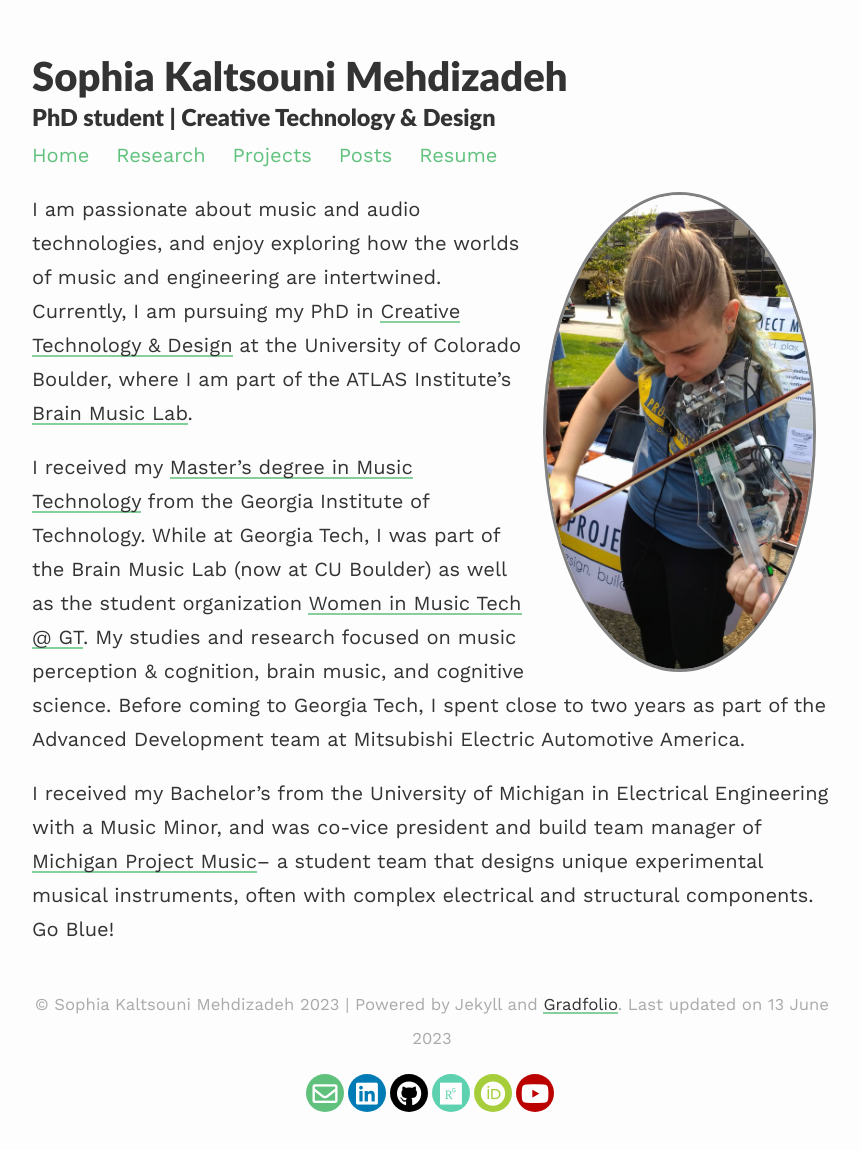
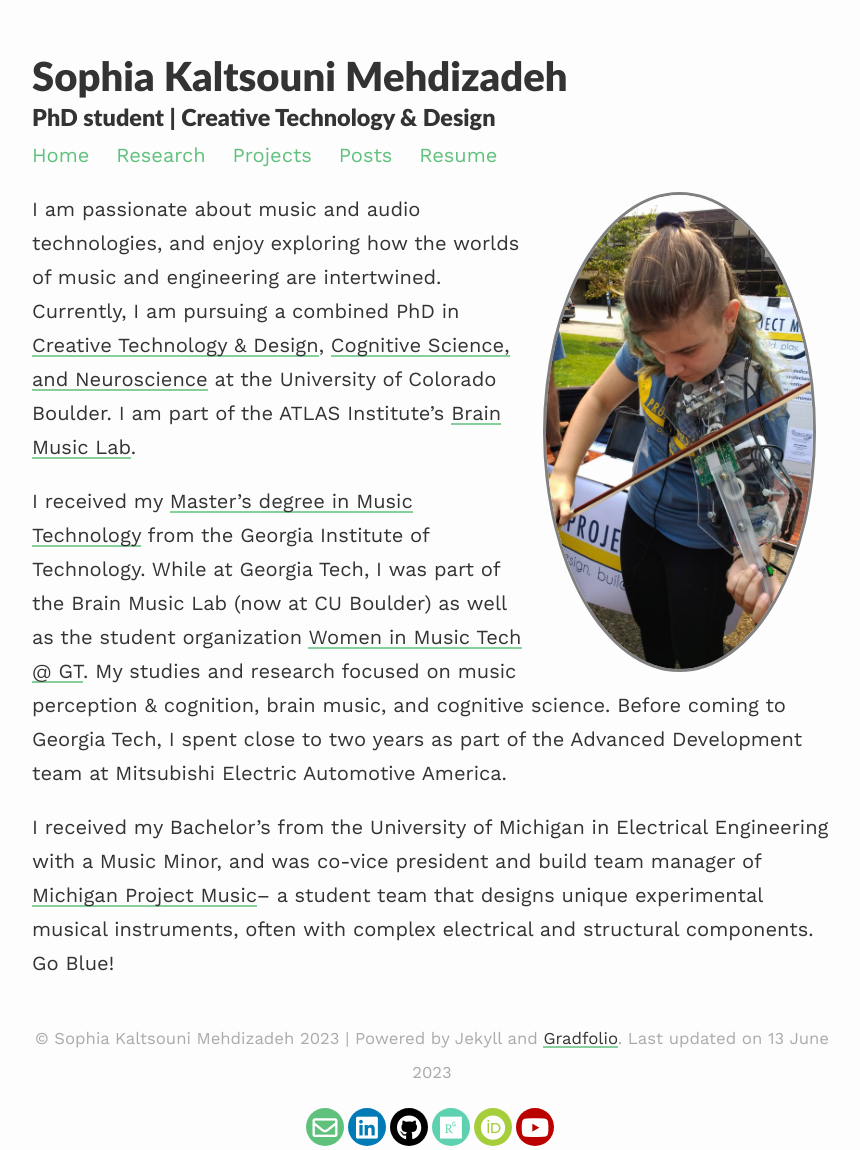
Before and after one commit to smehdizadeh/smehdizadeh.github.io, a Jekyll site: the page built from index.md, in a window 1280 px wide. Shown: the whole page, without its empty margins (208-1068 px from the left). Built offline with Jekyll 4.4.1, drawn with Linux system fonts in a browser that asks for light colours; nearby versions of some CDN libraries; before the commit the page ends 1116 px from its top, so only the background shows below that.

Commit message:
Update index.md

```diff
--- a/index.md
+++ b/index.md
@@ -7,7 +7,7 @@ profile:
 published: true
 ---
 
-I am passionate about music and audio technologies, and enjoy exploring how the worlds of music and engineering are intertwined. Currently, I am pursuing my PhD in [Creative Technology & Design](https://www.colorado.edu/atlas/academics/grad/ctd-phd) at the University of Colorado Boulder, where I am part of the ATLAS Institute's [Brain Music Lab](https://www.colorado.edu/atlas/brain-music-lab).
+I am passionate about music and audio technologies, and enjoy exploring how the worlds of music and engineering are intertwined. Currently, I am pursuing a combined PhD in [Creative Technology & Design](https://www.colorado.edu/atlas/academics/grad/ctd-phd), [Cognitive Science, and Neuroscience](https://www.colorado.edu/ics/graduate-programs/cognitive-neuroscience-triple-phd) at the University of Colorado Boulder. I am part of the ATLAS Institute's [Brain Music Lab](https://www.colorado.edu/atlas/brain-music-lab).
 
 I received my [Master's degree in Music Technology](https://music.gatech.edu/master-science-music-technology) from the Georgia Institute of Technology. While at Georgia Tech, I was part of the Brain Music Lab (now at CU Boulder) as well as the student organization [Women in Music Tech @ GT](https://womeninmusictech.gatech.edu/). My studies and research focused on music perception & cognition, brain music, and cognitive science. Before coming to Georgia Tech, I spent close to two years as part of the Advanced Development team at Mitsubishi Electric Automotive America.
 
```
